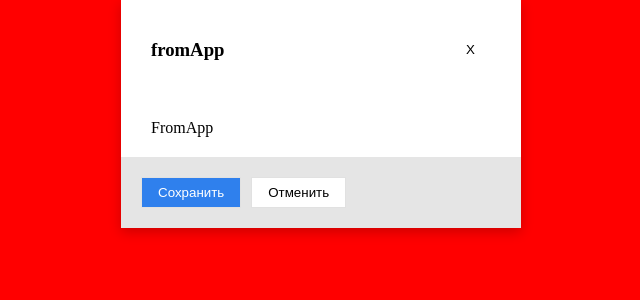
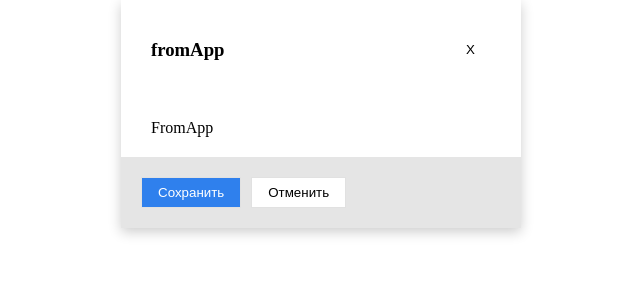
Before and after one commit to YatmanovEE/ERP-TS, a React (Create React App) app in the folder client/: page / in a window 1280 px wide. Shown: the top 300 px of the page, without its empty margins (319-959 px from the left). Built offline with nearby package versions, Linux system fonts and the light colour scheme.

Commit message:
Updated backgroundColor in Modal Component

```diff
--- a/client/src/componentns/Modal.tsx
+++ b/client/src/componentns/Modal.tsx
@@ -49,7 +49,7 @@ namespace IModal {
 	export const Style = createUseStyles(
 		(theme: ITheme) => ({
 			wrapper: {
-				backgroundColor: 'red',
+				backgroundColor: 'transparent',
 				position: 'fixed',
 				width: '100%',
 				height: '100%',
```
